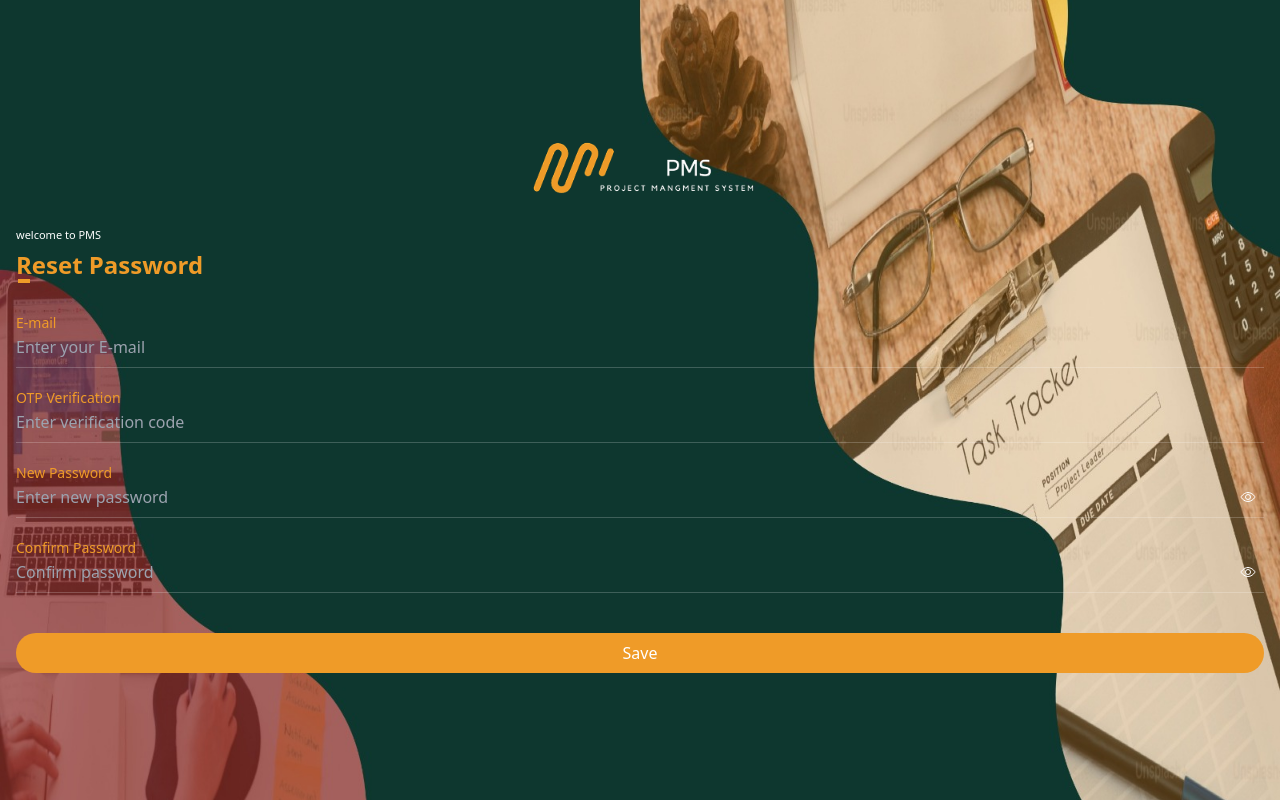
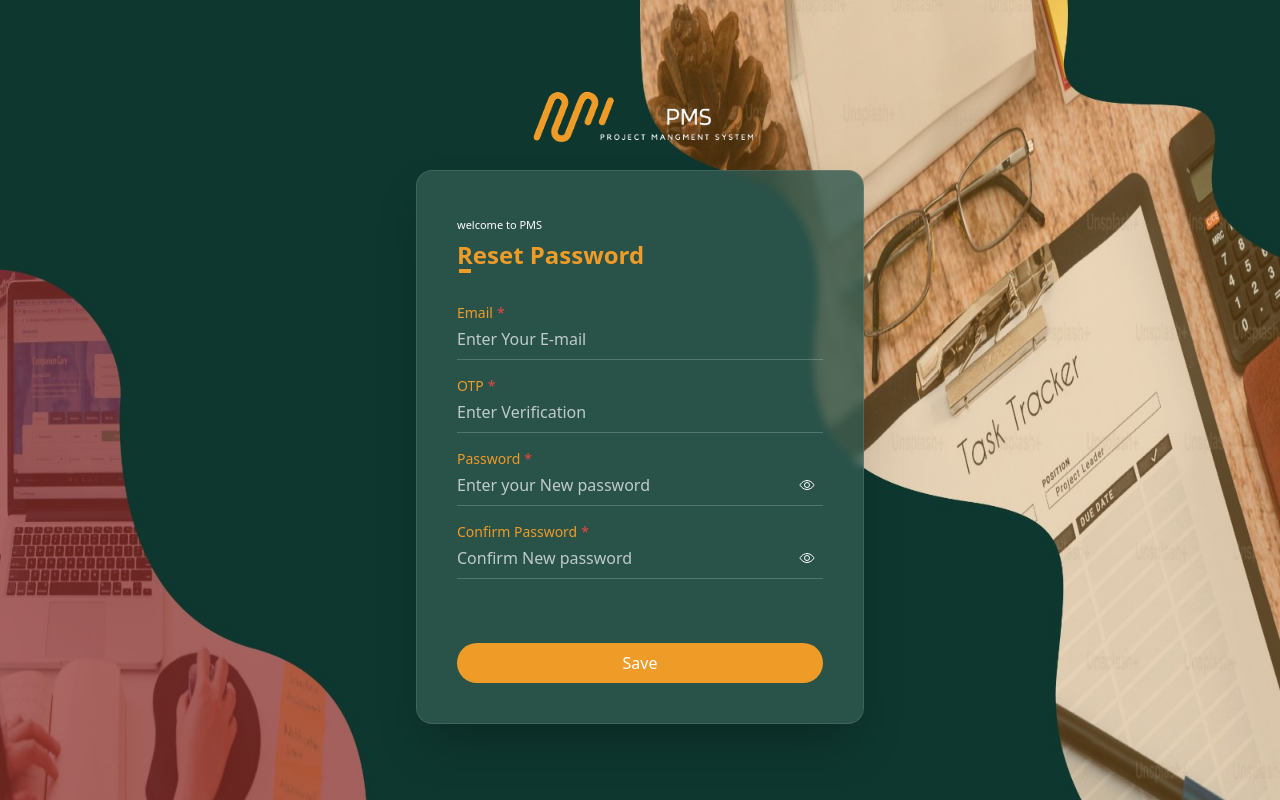
Before and after one commit to Gamalebrahim13/BMS, a React (Vite) app: page /reset-password in a window 1280 px wide. Built offline with nearby package versions, Linux system fonts and the light colour scheme.

Commit message:
forget rest is done

```diff
--- a/src/modules/Authentication/components/ForgetPass/ForgetPass.tsx
+++ b/src/modules/Authentication/components/ForgetPass/ForgetPass.tsx
@@ -1,7 +1,8 @@
-import { requestResetPassword } from "../../../../api/module/auth";
+import axios from "axios";
 import { useNavigate } from "react-router-dom";
 import { useForm } from "react-hook-form";
 import { toast } from "react-toastify";
+import Input from "../../../Shared/Components/CustomeInput/custominput";
 
 type ForgetPassFormData = {
   email: string;
@@ -12,26 +13,29 @@ export default function ForgetPass() {
 
   const {
     register,
-    formState: { errors, isSubmitting },
+    formState: { errors },
     handleSubmit,
   } = useForm<ForgetPassFormData>();
 
  const onSubmit = async (data: ForgetPassFormData) => {
   try {
-    const res = await requestResetPassword(data);
+    const res = await axios.post(
+      "https://upskilling-egypt.com:3003/api/v1/Users/Reset/Request",
+      data
+    );
 
-    toast.success(res?.message || "Check your email");
+    toast.success(res?.data?.message || "Check your email");
 
 
-    navigate("/reset-password", { state: { email: data.email } });
+    localStorage.setItem("resetEmail", data.email);
+
+    navigate("/reset-password");
   } catch (error: any) {
     toast.error(error?.response?.data?.message || "Something went wrong");
   }
 };
-
-
   return (
-    <>
+    <div className="w-full max-w-md mx-auto bg-[#315951cc] backdrop-blur-sm rounded-2xl p-6 md:p-10 shadow-2xl border border-white/10">
       <div className="text-white mb-10">
         <span className="text-[11px] font-light text-white">
           welcome to PMS
@@ -45,40 +49,30 @@ export default function ForgetPass() {
 
       <form onSubmit={handleSubmit(onSubmit)}>
         <div className="flex flex-col mb-2">
-          <label className="text-primary text-sm font-light mb-0.5">
-            E-mail
-          </label>
+          <Input
+          label="Email"
+          type="email"
+          required
+          placeholder="Enter email"
+          register={register("email", {
+            required: "Email is required",
+          })}
+          error={errors.email}
+        />
 
-          <input
-            placeholder="Enter your E-mail"
-            {...register("email", {
-              required: "field is required",
-              pattern: {
-                value: /^[a-zA-Z0-9._%+-]+@[a-zA-Z0-9.-]+\.[a-zA-Z]{2,}$/,
-                message: "Email is not valid",
-              },
-            })}
-            type="email"
-            className="bg-transparent font-light outline-none text-white placeholder:text-white placeholder:text-md w-full"
-          />
 
-          {errors.email?.message && (
-            <span className="text-primary text-sm mt-1">
-              {errors.email.message}
-            </span>
-          )}
+
         </div>
 
-        <hr className="border-white/20" />
+
 
         <button
           type="submit"
-          disabled={isSubmitting}
           className="bg-primary text-white w-full px-8 py-2 mt-12 rounded-full"
         >
-          {isSubmitting ? "Sending..." : "Verify"}
+          Verify
         </button>
       </form>
-    </>
+    </div>
   );
 }
--- a/src/modules/Authentication/components/ResetPass/ResetPass.tsx
+++ b/src/modules/Authentication/components/ResetPass/ResetPass.tsx
@@ -1,10 +1,10 @@
+import axios from "axios";
 import { useState } from "react";
-import { useNavigate, useLocation } from "react-router-dom";
+import { useNavigate } from "react-router-dom";
 import { useForm } from "react-hook-form";
 import { toast } from "react-toastify";
-import { IoEyeOffOutline, IoEyeOutline } from "react-icons/io5";
-import axiosClient from "../../../../api/axiosClient";
-
+import { HiOutlineEye, HiOutlineEyeOff } from "react-icons/hi";
+import Input from "../../../Shared/Components/CustomeInput/custominput";
 type ResetPassFormData = {
   email: string;
   seed: string;
@@ -14,7 +14,6 @@ type ResetPassFormData = {
 
 export default function ResetPass() {
   const navigate = useNavigate();
-  const location = useLocation();
 
   const [showPassword, setShowPassword] = useState(false);
   const [showConfirmPassword, setShowConfirmPassword] = useState(false);
@@ -24,39 +23,28 @@ export default function ResetPass() {
     handleSubmit,
     watch,
     formState: { errors },
-  } = useForm<ResetPassFormData>({
-    defaultValues: {
-      email: location.state?.email || "",
-    },
-  });
+  } = useForm<ResetPassFormData>();
 
   const passwordValue = watch("password");
 
   const onSubmit = async (data: ResetPassFormData) => {
     try {
-      const res = await axiosClient.post(
-        "/Users/Reset",
+      await axios.post(
+        "https://upskilling-egypt.com:3003/api/v1/Users/Reset",
         data
       );
 
-      toast.success(
-        res?.data?.message || "Password updated successfully"
-      );
-
+      toast.success("Password reset successfully");
       navigate("/login");
     } catch (error: any) {
-      toast.error(
-        error?.response?.data?.message ||
-          "Something went wrong"
-      );
+      toast.error(error?.response?.data?.message || "Something went wrong");
     }
   };
 
   return (
-    <>
-      {/* Header */}
+    <div className="w-full max-w-md mx-auto bg-[#315951cc] backdrop-blur-sm rounded-2xl p-6 md:p-10 shadow-2xl border border-white/10">
       <div className="text-white mb-8">
-        <span className="text-[11px] font-light">
+        <span className="text-[11px] font-light text-white">
           welcome to PMS
         </span>
 
@@ -67,145 +55,50 @@ export default function ResetPass() {
       </div>
 
       <form onSubmit={handleSubmit(onSubmit)}>
-        {/* Email */}
         <div className="flex flex-col mb-2">
-          <label className="text-primary text-sm font-light mb-0.5">
-            E-mail
-          </label>
+          <Input
+            label="Email"
+            type="email"
+            required
+            placeholder="Enter Your E-mail"
+            register={register("email", {
+              required: "Email is required",
+            })}
+            error={errors.email}
+          />
+          <Input
+            label="OTP"
+            type="text"
+            required
+            placeholder="Enter Verification"
+            register={register("seed", {
+              required: "OTP is required",
+            })}
+            error={errors.seed}
+          />
 
-          <input
-            {...register("email", {
-              required: "Email is required",
-              pattern: {
-                value:
-                  /^[a-zA-Z0-9._%+-]+@[a-zA-Z0-9.-]+\.[a-zA-Z]{2,}$/,
-                message: "Email is not valid",
-              },
+          <Input
+            label="Password"
+            type="password"
+            required
+            placeholder="Enter your New password"
+            register={register("password", {
+              required: "Password is required",
             })}
-            type="email"
-            placeholder="Enter your E-mail"
-            className="bg-transparent font-light outline-none text-white w-full"
+            error={errors.password}
+          />
+          <Input
+            label="Confirm Password"
+            type="password"
+            required
+            placeholder="Confirm New password"
+            register={register("confirmPassword", {
+              required: "Password is required",
+            })}
+            error={errors.confirmPassword}
           />
         </div>
-        <hr className="border-white/20" />
-        {errors.email?.message && (
-          <span className="text-primary text-sm">
-            {errors.email.message}
-          </span>
-        )}
 
-        {/* Seed (OTP) */}
-        <div className="flex flex-col mb-2 mt-5">
-          <label className="text-primary text-sm font-light mb-0.5">
-            OTP Verification
-          </label>
-
-          <input
-            {...register("seed", {
-              required: "OTP is required",
-            })}
-            type="text"
-            placeholder="Enter verification code"
-            className="bg-transparent font-light outline-none text-white w-full"
-          />
-        </div>
-        <hr className="border-white/20" />
-        {errors.seed?.message && (
-          <span className="text-primary text-sm">
-            {errors.seed.message}
-          </span>
-        )}
-
-        {/* Password */}
-        <div className="flex flex-col mb-2 mt-5">
-          <label className="text-primary text-sm font-light mb-0.5">
-            New Password
-          </label>
-
-          <div className="relative">
-            <input
-              {...register("password", {
-                required: "Password is required",
-                minLength: {
-                  value: 6,
-                  message:
-                    "Password must be at least 6 characters",
-                },
-              })}
-              type={showPassword ? "text" : "password"}
-              placeholder="Enter new password"
-              className="bg-transparent font-light outline-none text-white w-full pr-10"
-            />
-
-            <span
-              onClick={() =>
-                setShowPassword(!showPassword)
-              }
-              className="absolute right-2 top-1/2 -translate-y-1/2 cursor-pointer text-white"
-            >
-              {showPassword ? (
-                <IoEyeOffOutline />
-              ) : (
-                <IoEyeOutline />
-              )}
-            </span>
-          </div>
-        </div>
-        <hr className="border-white/20" />
-        {errors.password?.message && (
-          <span className="text-primary text-sm">
-            {errors.password.message}
-          </span>
-        )}
-
-        {/* Confirm Password */}
-        <div className="flex flex-col mb-2 mt-5">
-          <label className="text-primary text-sm font-light mb-0.5">
-            Confirm Password
-          </label>
-
-          <div className="relative">
-            <input
-              {...register("confirmPassword", {
-                required:
-                  "Confirm password is required",
-                validate: (value) =>
-                  value === passwordValue ||
-                  "Passwords do not match",
-              })}
-              type={
-                showConfirmPassword
-                  ? "text"
-                  : "password"
-              }
-              placeholder="Confirm password"
-              className="bg-transparent font-light outline-none text-white w-full pr-10"
-            />
-
-            <span
-              onClick={() =>
-                setShowConfirmPassword(
-                  !showConfirmPassword
-                )
-              }
-              className="absolute right-2 top-1/2 -translate-y-1/2 cursor-pointer text-white"
-            >
-              {showConfirmPassword ? (
-                <IoEyeOffOutline />
-              ) : (
-                <IoEyeOutline />
-              )}
-            </span>
-          </div>
-        </div>
-        <hr className="border-white/20" />
-        {errors.confirmPassword?.message && (
-          <span className="text-primary text-sm">
-            {errors.confirmPassword.message}
-          </span>
-        )}
-
-        {/* Submit */}
         <button
           type="submit"
           className="bg-primary text-white w-full px-8 py-2 mt-10 rounded-full"
@@ -213,6 +106,6 @@ export default function ResetPass() {
           Save
         </button>
       </form>
-    </>
+    </div>
   );
 }
```
